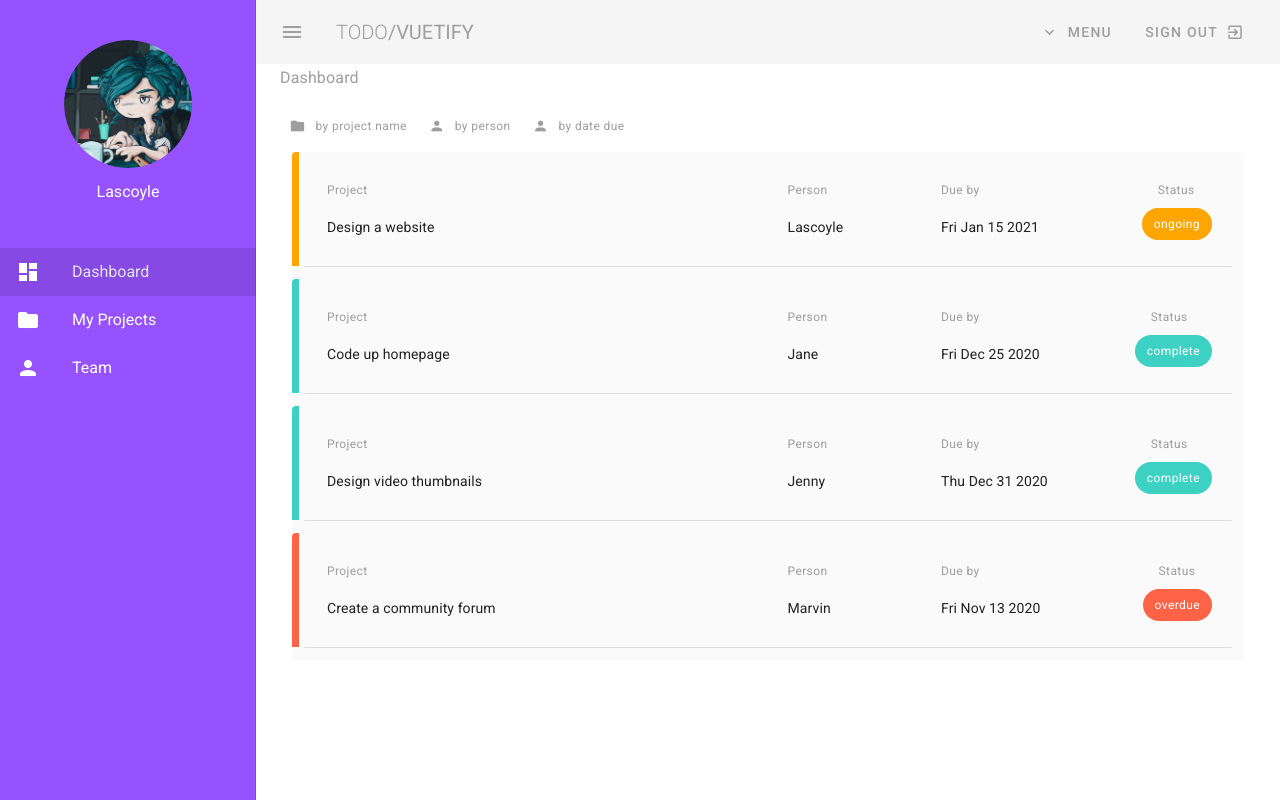
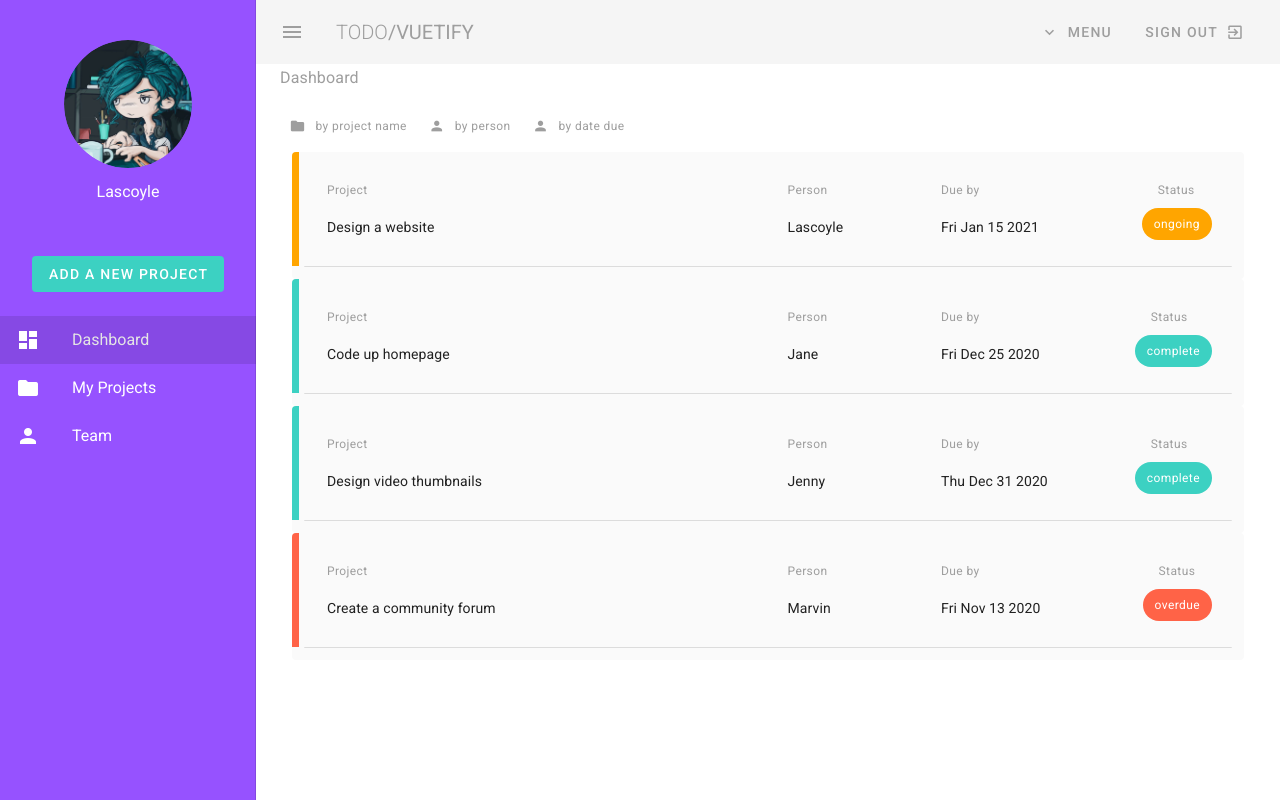
Before and after one commit to Lascoyle/vuetify-todo, a Vue app: page / in a window 1280 px wide. Both pictures are taken after a click on the button 36 px from the left and 32 px from the top of the page. Built offline with nearby package versions, Linux system fonts and the light colour scheme.

Commit message:
Add a popup component for adding a new project

```diff
--- a/src/components/Navigation.vue
+++ b/src/components/Navigation.vue
@@ -37,6 +37,9 @@
                     </v-avatar>
                     <p class="white--text subheading mt-3 text-center">Lascoyle</p>
                 </v-flex>
+                <v-flex class="mt-4 mb-4">
+                    <popup></popup>
+                </v-flex>
             </v-layout>
             <v-list>
                 <v-list-item v-for="(link, index) in links" v-bind:key="index" router v-bind:to="link.route">
@@ -53,7 +56,12 @@
 </template>
 
 <script>
+import Popup from './Popup.vue'
+
 export default {
+    components: {
+        'popup': Popup
+    },
     data() {
         return {
             drawer : false,
--- /dev/null
+++ b/src/components/Popup.vue
@@ -0,0 +1,18 @@
+<template>
+    <v-dialog max-width="600px">
+        <template v-slot:activator="{on, attrs}">
+            <v-btn flat text class="success" v-bind="attrs" v-on="on">Add a new project</v-btn>
+        </template>
+        <v-card>
+            <v-card-title>
+                <h2>Add a new project</h2>
+            </v-card-title>
+        </v-card>
+    </v-dialog>
+</template>
+
+<script>
+export default {
+
+}
+</script>
```
